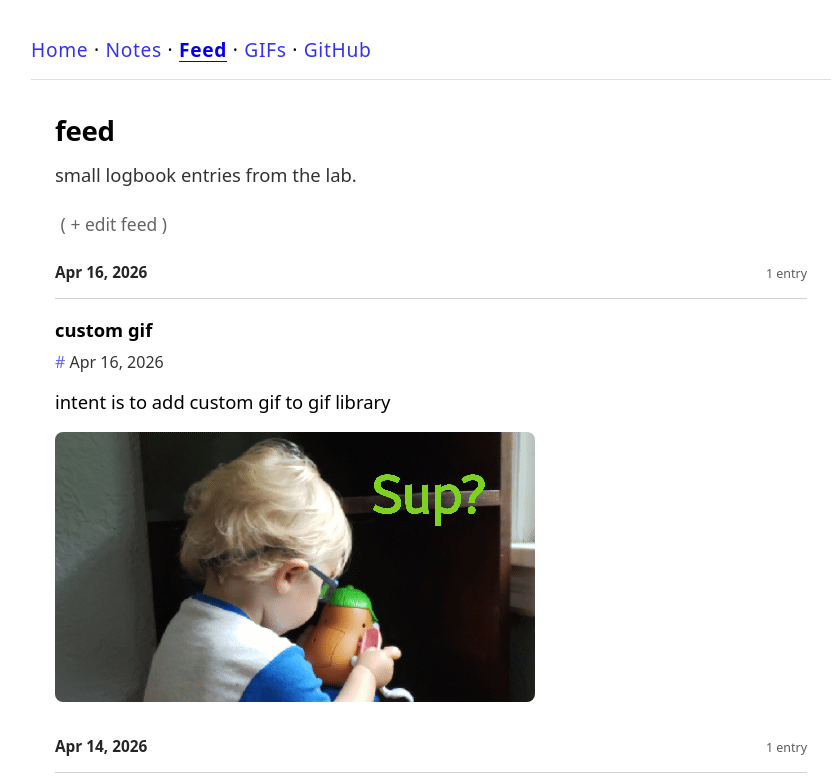
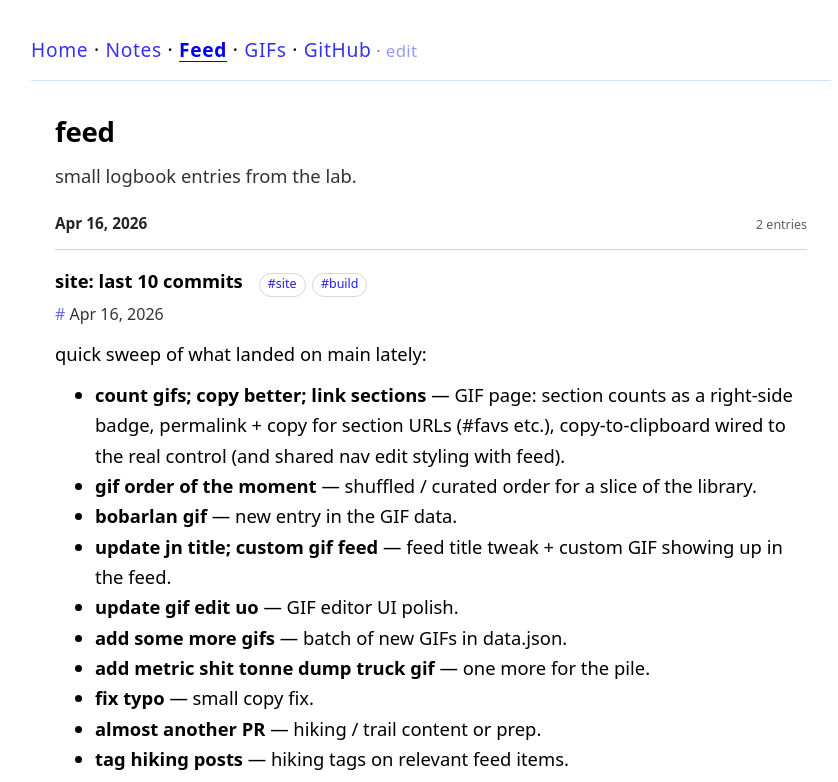
Before and after one commit to mmbmf1/michaelmace.dev, a plain HTML site: page feed/index.html in a window 1280 px wide. Shown: the top 782 px of the page, without its empty margins (209-1047 px from the left). Drawn offline with Linux system fonts and the light colour scheme.

Commit message:
update feed - add some new gifs- ones a legend

```diff
--- a/feed/data.json
+++ b/feed/data.json
@@ -1,5 +1,15 @@
 {
   "items": [
+    {
+      "id": "2026-04-16-last-ten-commits",
+      "date": "2026-04-16",
+      "title": "site: last 10 commits",
+      "body_md": "quick sweep of what landed on main lately:\n\n- **count gifs; copy better; link sections** — GIF page: section counts as a right-side badge, permalink + copy for section URLs (#favs etc.), copy-to-clipboard wired to the real control (and shared nav edit styling with feed).\n- **gif order of the moment** — shuffled / curated order for a slice of the library.\n- **bobarlan gif** — new entry in the GIF data.\n- **update jn title; custom gif feed** — feed title tweak + custom GIF showing up in the feed.\n- **update gif edit uo** — GIF editor UI polish.\n- **add some more gifs** — batch of new GIFs in data.json.\n- **add metric shit tonne dump truck gif** — one more for the pile.\n- **fix typo** — small copy fix.\n- **almost another PR** — hiking / trail content or prep.\n- **tag hiking posts** — hiking tags on relevant feed items.",
+      "tags": [
+        "site",
+        "build"
+      ]
+    },
     {
       "id": "2026-04-16-custom-gif",
       "date": "2026-04-16",
--- a/feed/index.html
+++ b/feed/index.html
@@ -20,7 +20,7 @@
           target="_blank"
           rel="noopener noreferrer"
           >GitHub</a
-        >
+        ><span id="feed-edit-wrap" class="nav-edit-wrap hidden"> · <a id="feed-editor-link" href="/editor/feed.html" class="local-edit nav-inline-edit-link" aria-label="Edit feed" title="Open feed editor (local)">edit</a></span>
       </p>
     </header>
 
@@ -31,12 +31,6 @@
       </section>
 
       <section id="feed-filter" class="feed-filter hidden" aria-live="polite"></section>
-
-      <p id="feed-edit-wrap" class="hidden">
-        <a href="/editor/feed.html" class="local-edit new-note-link"
-          >( + edit feed )</a
-        >
-      </p>
 
       <section id="feed-list" class="feed-list" aria-live="polite"></section>
     </main>
@@ -544,13 +538,21 @@
         }
       }
 
+      const EDITOR_PORT = 3002
+      const isLocal =
+        /^localhost$|^127\.0\.0\.1$/.test(location.hostname) ||
+        location.hostname === ''
+      const editorOrigin =
+        isLocal && String(location.port) !== String(EDITOR_PORT)
+          ? location.protocol + '//' + location.hostname + ':' + EDITOR_PORT
+          : ''
+
       initFeed()
-      if (
-        window.location.hostname === 'localhost' ||
-        window.location.hostname === '127.0.0.1'
-      ) {
+      if (isLocal) {
         const editWrap = document.getElementById('feed-edit-wrap')
         if (editWrap) editWrap.classList.remove('hidden')
+        const editLink = document.getElementById('feed-editor-link')
+        if (editLink && editorOrigin) editLink.href = editorOrigin + '/editor/feed.html'
       }
     </script>
   </body>
--- a/style.css
+++ b/style.css
@@ -55,6 +55,22 @@ h1 {
 }
 .nav-links a.active:hover {
   opacity: 1;
+}
+
+/* Local-only GIF editor entry: inline in nav, low contrast */
+.nav-edit-wrap {
+  font-weight: 400;
+  font-size: 0.88em;
+  opacity: 0.5;
+  letter-spacing: 0.02em;
+  transition: opacity 0.15s ease;
+}
+.nav-edit-wrap:hover {
+  opacity: 0.92;
+}
+.nav-links .nav-inline-edit-link {
+  margin: 0;
+  text-decoration: none;
 }
 
 .local-edit {
```
Also changed, not shown: editor/feed.html (+2 -0 lines), editor/gifs.html (+2 -0 lines), gifs/data.json (+42 -12 lines), gifs/index.html (+1 -3 lines).
